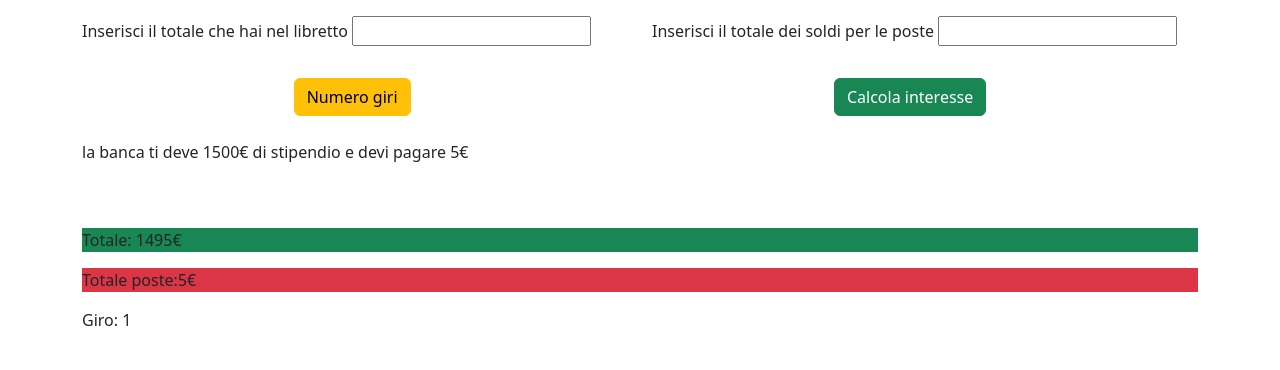
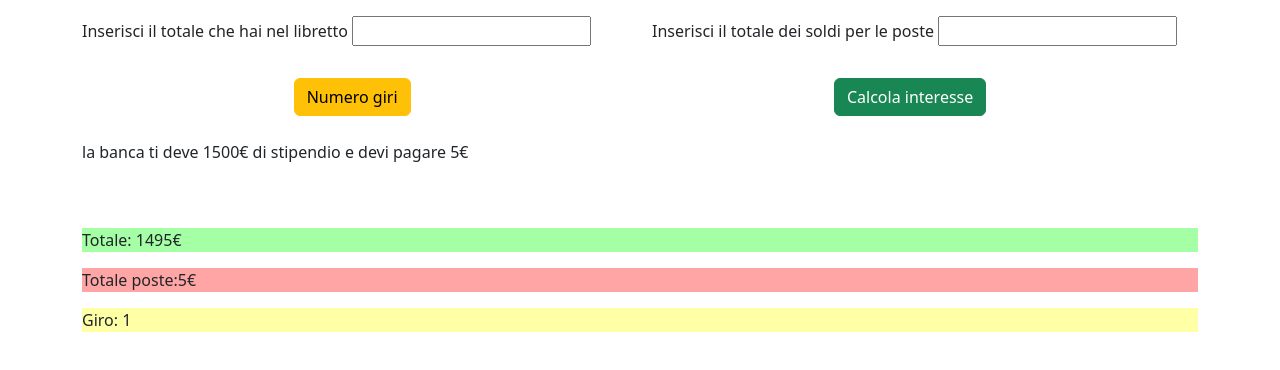
Before and after one commit to Paoletoz/PayDay, a plain HTML site: page index.html in a window 1280 px wide. Both pictures are taken after typing "5", "5" into the empty fields and a click on the button "Calcola interesse". Drawn offline with nearby package versions, Linux system fonts and the light colour scheme.

Commit message:
fix in treno

```diff
--- a/index.html
+++ b/index.html
@@ -5,6 +5,7 @@
   <meta name="viewport" content="width=device-width, initial-scale=1">
   <title>Giorno di Paga</title>
   <link href="https://cdn.jsdelivr.net/npm/bootstrap@5.3.3/dist/css/bootstrap.min.css" rel="stylesheet" integrity="sha384-QWTKZyjpPEjISv5WaRU9OFeRpok6YctnYmDr5pNlyT2bRjXh0JMhjY6hW+ALEwIH" crossorigin="anonymous">
+  <link rel="stylesheet" href="./style.css">
 </head>
 <body>
 
--- a/script.js
+++ b/script.js
@@ -42,9 +42,9 @@ btni.addEventListener('click', () => {
                     <p>la banca ti deve ${partial > 0 ? partial + "€ di interessi e ": ""} 1500€ di stipendio ${poste.value > 0 ? "e devi pagare " + poste.value + "€" : ""}</p>
                 </div>
                 <div class="col-12 col-6 mt-5">
-                    <p class="bg-success">Totale: ${total}€</p>
-                    ${poste.value > 0 ? "<p class='bg-danger'>Totale poste:" + poste.value + "€</p>": ""}
-                    <p>Giro: ${count}</p>
+                    <p class="bg-total">Totale: ${total}€</p>
+                    ${poste.value > 0 ? "<p class='bg-tax'>Totale poste:" + poste.value + "€</p>": ""}
+                    <p class="bg-round">Giro: ${count}</p>
                 </div>
             </div>
         </div>
@@ -54,7 +54,6 @@ btni.addEventListener('click', () => {
     poste.value = ""
 
     wrapper.appendChild(div);
-
 })
 
 
@@ -63,6 +62,7 @@ btnRound.addEventListener('click', () => {
     giro.innerHTML = ``
     let div = document.createElement('div');
     div.innerText = `Sei al giro numero ${localStorage.getItem('round')}`;
+    div.classList.add('bg-round');
 
     giro.appendChild(div);
 })
--- /dev/null
+++ b/style.css
@@ -0,0 +1,11 @@
+.bg-total {
+    background-color: rgba(0, 255, 0, 0.353);
+}
+
+.bg-tax {
+    background-color: rgba(255, 0, 0, 0.353);
+}
+
+.bg-round {
+    background-color: rgba(255, 255, 0, 0.353);
+}
```
